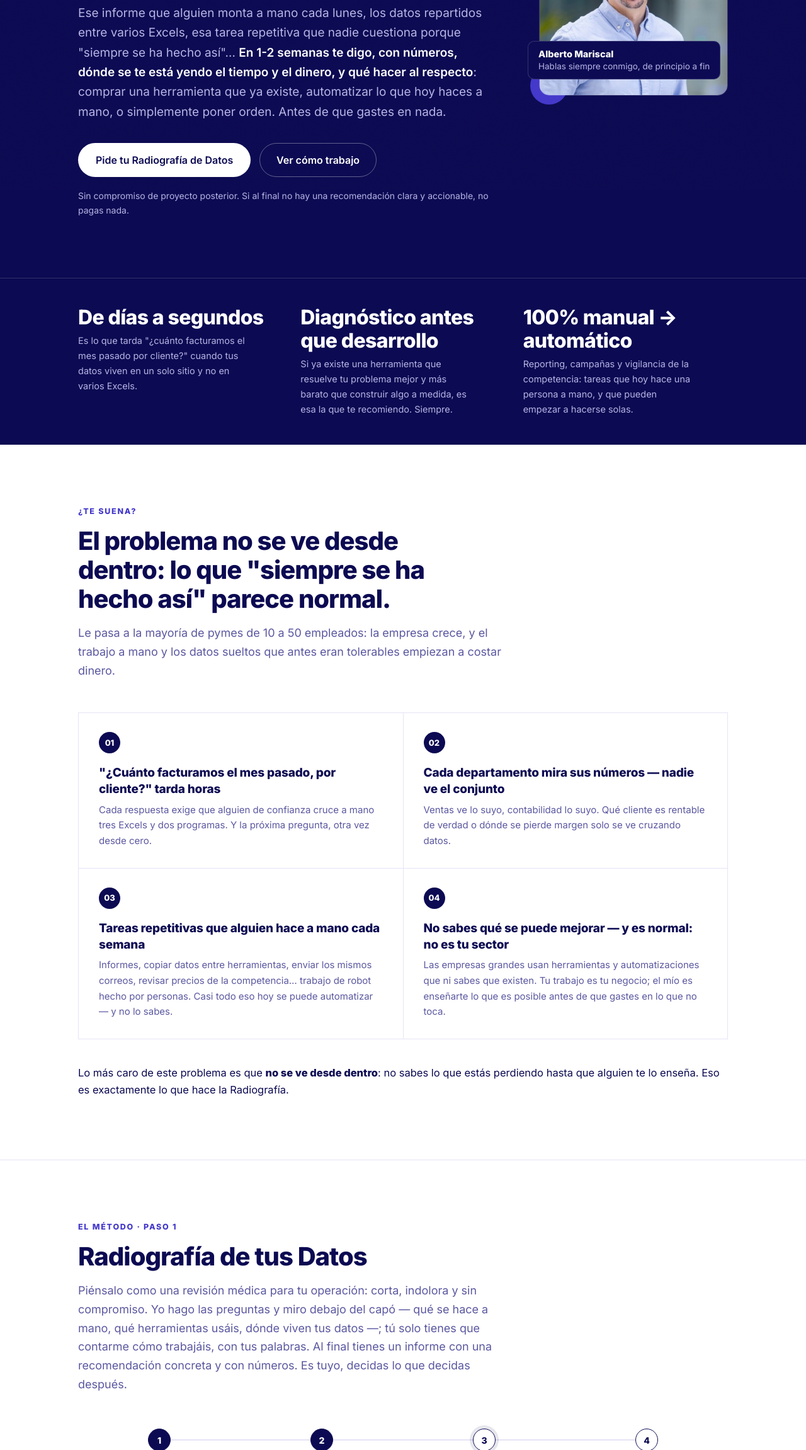
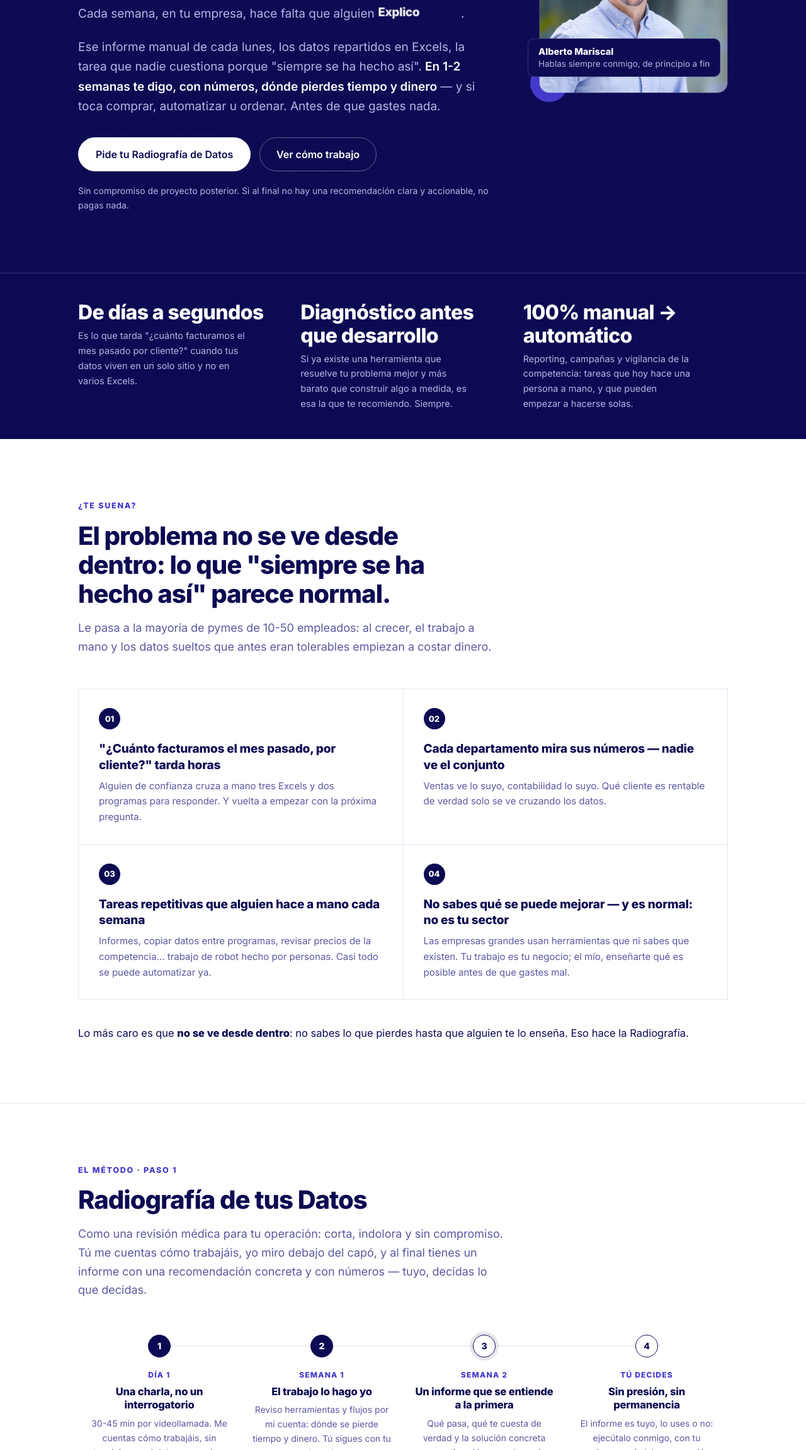
Before and after one commit to almariscal/almariscal-web, a plain HTML site: page index.html in a window 1280 px wide. Shown: the part 498-2800 px from the top of the page at 63% size. Drawn offline with Linux system fonts and the light colour scheme.

Commit message:
Inspirado en b-ta.ai: recorta el copy y añade carrusel de palabras en el hero
- Recorta los párrafos largos de todas las secciones del index (hero, problema, método, implementación, garantía, quién, contacto) a titular + una frase, sin perder hechos ni matices
- Añade un carrusel de palabras vertical en el hero (Detecto / Automatizo / Centralizo / Explico), efecto rueda de selección tipo iPhone, con auto-rotación y soporte de prefers-reduced-motion
- Mantiene la paleta navy/blanco ya existente (no se adopta el gris+coral de b-ta.ai, para no diluir el posicionamiento)

```diff
--- a/index.html
+++ b/index.html
@@ -31,7 +31,8 @@
     <div class="hero-copy">
       <span class="eyebrow">Consultoría de datos y automatización · Para pymes</span>
       <h1>No sabes lo que tu empresa está perdiendo.<br><span class="hl">Yo te ayudo a verlo.</span></h1>
-      <p class="sub">Ese informe que alguien monta a mano cada lunes, los datos repartidos entre varios Excels, esa tarea repetitiva que nadie cuestiona porque "siempre se ha hecho así"… <strong>En 1-2 semanas te digo, con números, dónde se te está yendo el tiempo y el dinero, y qué hacer al respecto</strong>: comprar una herramienta que ya existe, automatizar lo que hoy haces a mano, o simplemente poner orden. Antes de que gastes en nada.</p>
+      <p class="word-picker-line">Cada semana, en tu empresa, hace falta que alguien <span class="word-picker" role="text" aria-label="Detecto, Automatizo, Centralizo, Explico"><span class="wp-track"><span class="wp-item" aria-hidden="true">Detecto</span><span class="wp-item" aria-hidden="true">Automatizo</span><span class="wp-item" aria-hidden="true">Centralizo</span><span class="wp-item" aria-hidden="true">Explico</span></span></span>.</p>
+      <p class="sub">Ese informe manual de cada lunes, los datos repartidos en Excels, la tarea que nadie cuestiona porque "siempre se ha hecho así". <strong>En 1-2 semanas te digo, con números, dónde pierdes tiempo y dinero</strong> — y si toca comprar, automatizar u ordenar. Antes de que gastes nada.</p>
       <div class="hero-ctas">
         <a class="btn" href="#contacto">Pide tu Radiografía de Datos</a>
         <a class="btn-outline" href="#metodo">Ver cómo trabajo</a>
@@ -57,14 +58,14 @@
   <div class="container">
     <p class="kicker">¿Te suena?</p>
     <h2>El problema no se ve desde dentro: lo que "siempre se ha hecho así" parece normal.</h2>
-    <p class="lead-sub">Le pasa a la mayoría de pymes de 10 a 50 empleados: la empresa crece, y el trabajo a mano y los datos sueltos que antes eran tolerables empiezan a costar dinero.</p>
+    <p class="lead-sub">Le pasa a la mayoría de pymes de 10-50 empleados: al crecer, el trabajo a mano y los datos sueltos que antes eran tolerables empiezan a costar dinero.</p>
     <div class="pain-grid">
-      <div class="pain reveal"><div class="mark">01</div><h3>"¿Cuánto facturamos el mes pasado, por cliente?" tarda horas</h3><p>Cada respuesta exige que alguien de confianza cruce a mano tres Excels y dos programas. Y la próxima pregunta, otra vez desde cero.</p></div>
-      <div class="pain reveal"><div class="mark">02</div><h3>Cada departamento mira sus números — nadie ve el conjunto</h3><p>Ventas ve lo suyo, contabilidad lo suyo. Qué cliente es rentable de verdad o dónde se pierde margen solo se ve cruzando datos.</p></div>
-      <div class="pain reveal"><div class="mark">03</div><h3>Tareas repetitivas que alguien hace a mano cada semana</h3><p>Informes, copiar datos entre herramientas, enviar los mismos correos, revisar precios de la competencia… trabajo de robot hecho por personas. Casi todo eso hoy se puede automatizar — y no lo sabes.</p></div>
-      <div class="pain reveal"><div class="mark">04</div><h3>No sabes qué se puede mejorar — y es normal: no es tu sector</h3><p>Las empresas grandes usan herramientas y automatizaciones que ni sabes que existen. Tu trabajo es tu negocio; el mío es enseñarte lo que es posible antes de que gastes en lo que no toca.</p></div>
+      <div class="pain reveal"><div class="mark">01</div><h3>"¿Cuánto facturamos el mes pasado, por cliente?" tarda horas</h3><p>Alguien de confianza cruza a mano tres Excels y dos programas para responder. Y vuelta a empezar con la próxima pregunta.</p></div>
+      <div class="pain reveal"><div class="mark">02</div><h3>Cada departamento mira sus números — nadie ve el conjunto</h3><p>Ventas ve lo suyo, contabilidad lo suyo. Qué cliente es rentable de verdad solo se ve cruzando los datos.</p></div>
+      <div class="pain reveal"><div class="mark">03</div><h3>Tareas repetitivas que alguien hace a mano cada semana</h3><p>Informes, copiar datos entre programas, revisar precios de la competencia… trabajo de robot hecho por personas. Casi todo se puede automatizar ya.</p></div>
+      <div class="pain reveal"><div class="mark">04</div><h3>No sabes qué se puede mejorar — y es normal: no es tu sector</h3><p>Las empresas grandes usan herramientas que ni sabes que existen. Tu trabajo es tu negocio; el mío, enseñarte qué es posible antes de que gastes mal.</p></div>
     </div>
-    <p class="pain-cta reveal">Lo más caro de este problema es que <strong>no se ve desde dentro</strong>: no sabes lo que estás perdiendo hasta que alguien te lo enseña. Eso es exactamente lo que hace la Radiografía.</p>
+    <p class="pain-cta reveal">Lo más caro es que <strong>no se ve desde dentro</strong>: no sabes lo que pierdes hasta que alguien te lo enseña. Eso hace la Radiografía.</p>
   </div>
 </section>
 
@@ -72,12 +73,12 @@
   <div class="container">
     <p class="kicker">El método · Paso 1</p>
     <h2>Radiografía de tus Datos</h2>
-    <p class="lead-sub">Piénsalo como una revisión médica para tu operación: corta, indolora y sin compromiso. Yo hago las preguntas y miro debajo del capó — qué se hace a mano, qué herramientas usáis, dónde viven tus datos —; tú solo tienes que contarme cómo trabajáis, con tus palabras. Al final tienes un informe con una recomendación concreta y con números. Es tuyo, decidas lo que decidas después.</p>
+    <p class="lead-sub">Como una revisión médica para tu operación: corta, indolora y sin compromiso. Tú me cuentas cómo trabajáis, yo miro debajo del capó, y al final tienes un informe con una recomendación concreta y con números — tuyo, decidas lo que decidas.</p>
     <div class="roadmap">
-      <div class="step done reveal"><div class="dot">1</div><div><p class="when">Día 1</p><h4>Una charla, no un interrogatorio</h4><p>30-45 min por videollamada. Me cuentas cómo funciona el negocio y qué herramientas usáis, sin tecnicismos ni deberes previos.</p></div></div>
-      <div class="step done reveal"><div class="dot">2</div><div><p class="when">Semana 1</p><h4>El trabajo lo hago yo</h4><p>Reviso tus herramientas, tareas repetitivas y flujos por mi cuenta: dónde se pierde tiempo, dinero y datos. Tú sigues con tu día a día.</p></div></div>
-      <div class="step current reveal"><div class="dot">3</div><div><p class="when">Semana 2</p><h4>Un informe que se entiende a la primera</h4><p>Qué está pasando, qué te cuesta de verdad, y la solución concreta con una estimación cerrada — sin jerga y sin letra pequeña.</p></div></div>
-      <div class="step reveal"><div class="dot">4</div><div><p class="when">Tú decides</p><h4>Sin presión, sin permanencia</h4><p>El informe es tuyo, lo uses o no. Puedes ejecutarlo conmigo, con tu propio equipo, o guardarlo en un cajón. Nada te obliga a seguir.</p></div></div>
+      <div class="step done reveal"><div class="dot">1</div><div><p class="when">Día 1</p><h4>Una charla, no un interrogatorio</h4><p>30-45 min por videollamada. Me cuentas cómo trabajáis, sin tecnicismos ni deberes previos.</p></div></div>
+      <div class="step done reveal"><div class="dot">2</div><div><p class="when">Semana 1</p><h4>El trabajo lo hago yo</h4><p>Reviso herramientas y flujos por mi cuenta: dónde se pierde tiempo y dinero. Tú sigues con tu día a día.</p></div></div>
+      <div class="step current reveal"><div class="dot">3</div><div><p class="when">Semana 2</p><h4>Un informe que se entiende a la primera</h4><p>Qué pasa, qué te cuesta de verdad y la solución concreta con estimación cerrada — sin jerga.</p></div></div>
+      <div class="step reveal"><div class="dot">4</div><div><p class="when">Tú decides</p><h4>Sin presión, sin permanencia</h4><p>El informe es tuyo, lo uses o no: ejecútalo conmigo, con tu equipo, o guárdalo en un cajón.</p></div></div>
     </div>
     <div class="progress-wrap reveal">
       <div class="progress-label"><span>Inicio</span><span class="pl-right">Recomendación accionable en 1-2 semanas</span></div>
@@ -87,9 +88,9 @@
       <p class="kicker">El resultado</p>
       <h2 style="font-size:26px">La recomendación siempre es una de estas tres — y elija la que elija, no me llevo comisión por ninguna</h2>
       <div class="verdict-grid">
-        <div class="verdict reveal"><span class="tag">Comprar</span><h3>Ya existe una herramienta que lo resuelve</h3><p>Te enseño lo que usan las empresas grandes y tú todavía no conoces. A veces la solución cuesta una fracción de lo que ibas a gastar en desarrollo.</p></div>
-        <div class="verdict reveal"><span class="tag">Automatizar</span><h3>Hay que construir algo a tu medida</h3><p>Ese informe semanal, ese copiar y pegar entre programas, esa búsqueda que alguien repite cada día: pasan a hacerse solos, construidos con el rigor de una plataforma de datos real.</p></div>
-        <div class="verdict reveal"><span class="tag">Ordenar</span><h3>Solo hay que organizar lo que ya tienes</h3><p>A veces no hace falta comprar ni construir nada: basta con conectar y ordenar las herramientas que ya estás pagando.</p></div>
+        <div class="verdict reveal"><span class="tag">Comprar</span><h3>Ya existe una herramienta que lo resuelve</h3><p>Te enseño lo que ya usan las empresas grandes. A veces cuesta una fracción de lo que ibas a gastar en desarrollo.</p></div>
+        <div class="verdict reveal"><span class="tag">Automatizar</span><h3>Hay que construir algo a tu medida</h3><p>Ese informe semanal, ese copiar y pegar entre programas: pasa a hacerse solo, con el rigor de una plataforma de datos real.</p></div>
+        <div class="verdict reveal"><span class="tag">Ordenar</span><h3>Solo hay que organizar lo que ya tienes</h3><p>A veces no hace falta comprar ni construir nada: basta con ordenar lo que ya estás pagando.</p></div>
       </div>
     </div>
   </div>
@@ -99,11 +100,11 @@
   <div class="container">
     <p class="kicker">El método · Paso 2</p>
     <h2>Implementación por hitos, con libertad para parar</h2>
-    <p class="lead-sub">Si decides seguir conmigo, el proyecto avanza en hitos pequeños con precio cerrado desde el principio — nada de tarifas por hora que se disparan, ni de contratos largos firmados a ciegas.</p>
+    <p class="lead-sub">Si sigues conmigo, el proyecto avanza en hitos pequeños con precio cerrado desde el principio — nada de tarifas por hora ni contratos largos a ciegas.</p>
     <div class="milestones">
-      <div class="milestone done reveal"><div class="m-dot">✓</div><div class="m-body"><h4>Hito 1 — Primer resultado visible<span class="m-state ok">Entregado</span></h4><p>Empiezo siempre por lo que da resultado antes: la primera automatización funcionando, o el primer informe en el que ya puedes confiar.</p></div></div>
-      <div class="milestone done reveal"><div class="m-dot">✓</div><div class="m-body"><h4>Hito 2 — Conectar las piezas<span class="m-state ok">Entregado</span></h4><p>Las herramientas que ya usas empiezan a hablar entre sí, para que los datos fluyan solos. Se acabó el copiar y pegar.</p></div></div>
-      <div class="milestone reveal"><div class="m-dot">3</div><div class="m-body"><h4>Hito 3 — El negocio, de un vistazo<span class="m-state wip">Tú decides si seguir</span></h4><p>Al cerrar cada hito nos sentamos y decides si seguimos. Puedes parar en el que quieras, sin penalización ni preguntas incómodas.</p></div></div>
+      <div class="milestone done reveal"><div class="m-dot">✓</div><div class="m-body"><h4>Hito 1 — Primer resultado visible<span class="m-state ok">Entregado</span></h4><p>Empiezo por lo que da resultado antes: la primera automatización funcionando o el primer informe fiable.</p></div></div>
+      <div class="milestone done reveal"><div class="m-dot">✓</div><div class="m-body"><h4>Hito 2 — Conectar las piezas<span class="m-state ok">Entregado</span></h4><p>Las herramientas que ya usas empiezan a hablar entre sí. Se acabó el copiar y pegar.</p></div></div>
+      <div class="milestone reveal"><div class="m-dot">3</div><div class="m-body"><h4>Hito 3 — El negocio, de un vistazo<span class="m-state wip">Tú decides si seguir</span></h4><p>Al cerrar cada hito decides si seguimos. Puedes parar cuando quieras, sin penalización ni preguntas incómodas.</p></div></div>
     </div>
   </div>
 </section>
@@ -124,7 +125,7 @@
   <div class="container guarantee-inner">
     <p class="kicker">La garantía</p>
     <h2>Si la Radiografía no termina en una recomendación clara y accionable, no la cobro.</h2>
-    <p>Así de simple. El riesgo de dar el primer paso es cero: o sales con un plan concreto y con números, o no me debes nada.</p>
+    <p>Así de simple. El riesgo es cero: o sales con un plan concreto y con números, o no me debes nada.</p>
     <a class="btn" href="#contacto">Empezar con una conversación de 30 min</a>
   </div>
 </section>
@@ -136,8 +137,8 @@
       <div>
         <p class="kicker">Quién está detrás</p>
         <h2>He construido funciones de datos desde cero — y sé cuándo <em style="font-style:normal;color:var(--accent)">no</em> hay que construir</h2>
-        <p>Soy experto en datos, analítica y automatización, formado en el sector energético: lideré analítica y pricing en Endesa, he montado plataformas de datos completas desde cero y he automatizado procesos que antes eran 100% manuales, desde reporting hasta vigilancia de la competencia. <strong>Mi trabajo real no es venderte tecnología: es ver con claridad lo que hace falta antes de que se convierta en un problema caro.</strong></p>
-        <p>También he sido profesor de Machine Learning en ICAI y en ICADE (con Deloitte). Explicar lo técnico en lenguaje llano no es un extra: es parte del método.</p>
+        <p>Formado en el sector energético: lideré analítica y pricing en Endesa, y he montado plataformas de datos y automatizaciones desde cero — de reporting a vigilancia de la competencia. <strong>Mi trabajo no es venderte tecnología: es ver con claridad lo que hace falta antes de que se convierta en un problema caro.</strong></p>
+        <p>También profesor de Machine Learning en ICAI e ICADE (con Deloitte). Explicar lo técnico en llano no es un extra: es parte del método.</p>
         <a class="btn-outline on-light" href="sobre-mi.html">Conóceme mejor →</a>
       </div>
     </div>
@@ -171,7 +172,7 @@
     <div>
       <p class="kicker">Hablemos</p>
       <h2>Cuéntame tu caos. En 30 minutos sabrás si tiene arreglo fácil.</h2>
-      <p class="contact-sub">Una conversación sin compromiso: me cuentas cómo trabajáis hoy y te digo, con honestidad, si una Radiografía tiene sentido para vosotros o no.</p>
+      <p class="contact-sub">Sin compromiso: me cuentas cómo trabajáis y te digo, con honestidad, si la Radiografía tiene sentido para vosotros.</p>
       <div class="contact-alt">
         <a href="https://calendar.app.google/JsAp8YLcphyeCLzh8" target="_blank" rel="noopener"><span class="ico">30'</span><span>Agenda una reunión<small>Elige hueco en mi calendario — videollamada de 30 min</small></span></a>
         <a href="https://www.linkedin.com/in/albertolmariscal/" target="_blank" rel="noopener"><span class="ico">in</span><span>Escríbeme por LinkedIn<small>Ahí publico y respondo a diario</small></span></a>
--- a/script.js
+++ b/script.js
@@ -41,6 +41,31 @@ document.addEventListener('DOMContentLoaded', function () {
     el.classList.add('sec-fade');
     sectionIo.observe(el);
   });
+
+  // Carrusel de palabras del hero (rueda tipo selector de iPhone)
+  var wp = document.querySelector('.word-picker');
+  if (wp) {
+    var wpItems = wp.querySelectorAll('.wp-item');
+    var wpTotal = wpItems.length;
+    var wpActive = 0;
+    if (reduceMotion) {
+      wp.classList.add('wp-static');
+    } else {
+      var wpRender = function () {
+        wpItems.forEach(function (item, i) {
+          var diff = i - wpActive;
+          if (diff < -1) diff += wpTotal;
+          if (diff > 2) diff -= wpTotal;
+          item.setAttribute('data-dist', diff);
+        });
+      };
+      wpRender();
+      setInterval(function () {
+        wpActive = (wpActive + 1) % wpTotal;
+        wpRender();
+      }, 2200);
+    }
+  }
 
   // Cursor personalizado en forma de logotipo (AM) + botones magnéticos (solo desktop con puntero fino)
   var canCustomCursor = window.matchMedia('(hover: hover) and (pointer: fine)').matches;
--- a/styles.css
+++ b/styles.css
@@ -63,6 +63,21 @@ img{max-width:100%;display:block}
 .photo-tag{position:absolute;z-index:2;left:-18px;bottom:26px;background:var(--navy);border:1px solid var(--line-dark);border-radius:10px;padding:10px 16px;font-size:13.5px;line-height:1.4}
 .photo-tag strong{display:block;font-weight:800;font-size:14.5px}
 .photo-tag span{color:var(--on-navy-mid)}
+
+/* ---------- Carrusel de palabras (inspirado en b-ta.ai, tipo rueda de selección) ---------- */
+.word-picker-line{font-size:19px;color:var(--on-navy-mid);margin-bottom:22px;line-height:1.6}
+.word-picker{position:relative;display:inline-block;width:11ch;height:1.5em;overflow:hidden;vertical-align:-.3em;text-align:left}
+.wp-track{display:block;position:relative;width:100%;height:100%}
+.wp-item{position:absolute;left:0;top:50%;width:100%;white-space:nowrap;font-weight:800;letter-spacing:-.02em;color:var(--on-navy);
+  transform:translateY(-50%);transition:transform .5s cubic-bezier(.4,0,.2,1),opacity .5s ease,filter .5s ease,color .5s ease}
+.wp-item[data-dist="0"]{opacity:1;filter:blur(0);color:var(--on-navy)}
+.wp-item[data-dist="-1"]{transform:translateY(-150%) scale(.78);opacity:.45;filter:blur(1.5px);color:var(--on-navy-mid);font-weight:600}
+.wp-item[data-dist="1"]{transform:translateY(50%) scale(.78);opacity:.45;filter:blur(1.5px);color:var(--on-navy-mid);font-weight:600}
+.wp-item[data-dist="2"]{transform:translateY(150%) scale(.6);opacity:0;filter:blur(2px)}
+.wp-item[data-dist="-2"]{transform:translateY(-250%) scale(.6);opacity:0;filter:blur(2px)}
+.word-picker.wp-static .wp-item{transition:none}
+.word-picker.wp-static .wp-item:not(:first-child){display:none}
+.word-picker.wp-static .wp-item:first-child{position:static;transform:none;opacity:1;filter:none}
 
 /* ---------- Textura de grano (muy sutil, no es color) ---------- */
 .grain{position:fixed;inset:0;z-index:9998;pointer-events:none;opacity:.03;mix-blend-mode:overlay;
```
